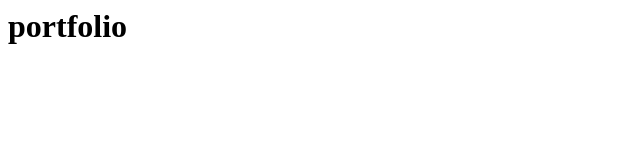
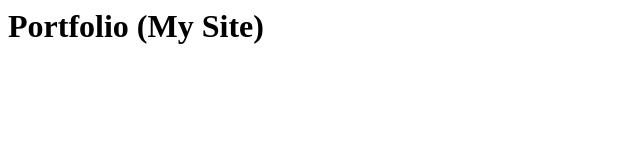
Before and after one commit to cognizantRepo/weblab, a plain HTML site: page index.html in a window 1280 px wide. Shown: the whole page, without its empty margins (0-640 px from the left). Drawn offline with Linux system fonts and the light colour scheme.

Commit message:
added a title

```diff
--- a/index.html
+++ b/index.html
@@ -2,9 +2,9 @@
 <head>
     <meta charset="UTF-8">
     <meta name="viewport" content="width=device-width, initial-scale=1.0">
-    <title>Document</title>
+    <title>Portfolio (My Site)</title>
 </head>
 <body>
-<h1>portfolio</h1>
+<h1>Portfolio (My Site) </h1>
 </body>
 </html>
```
